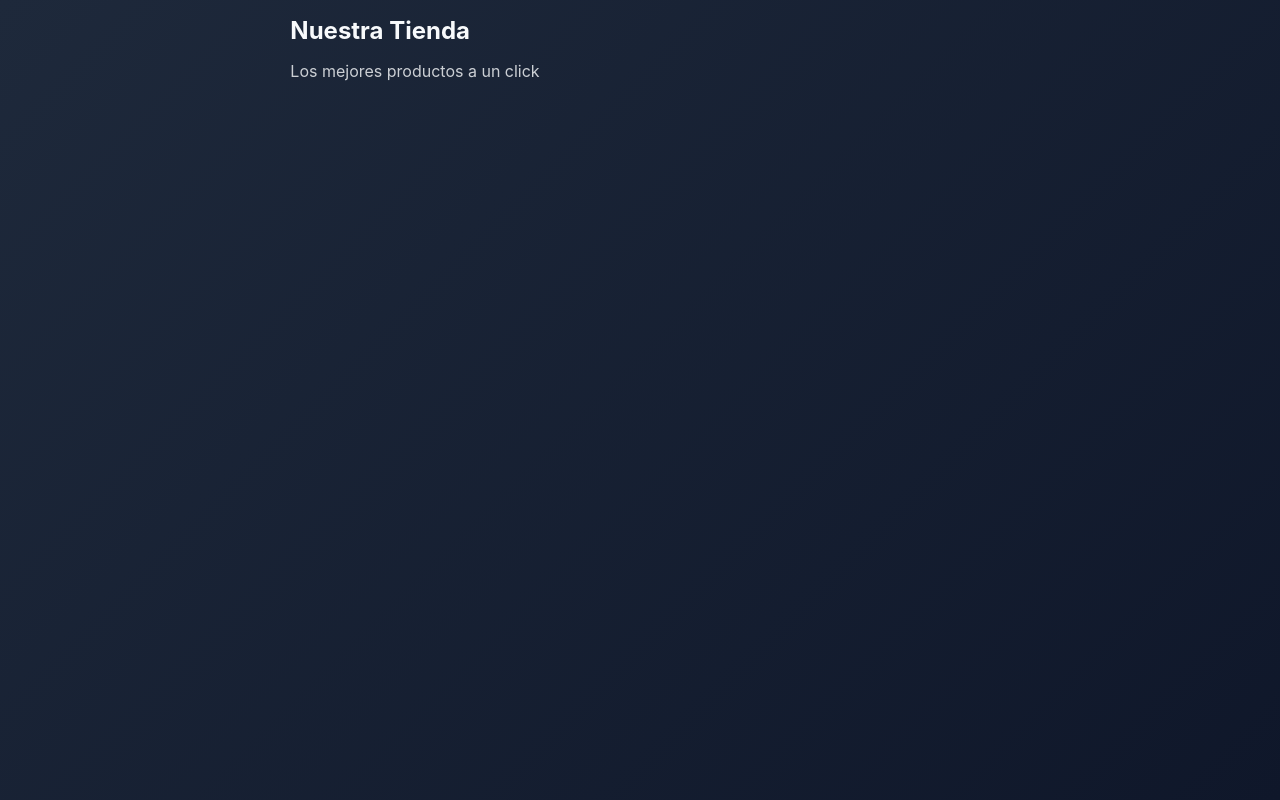
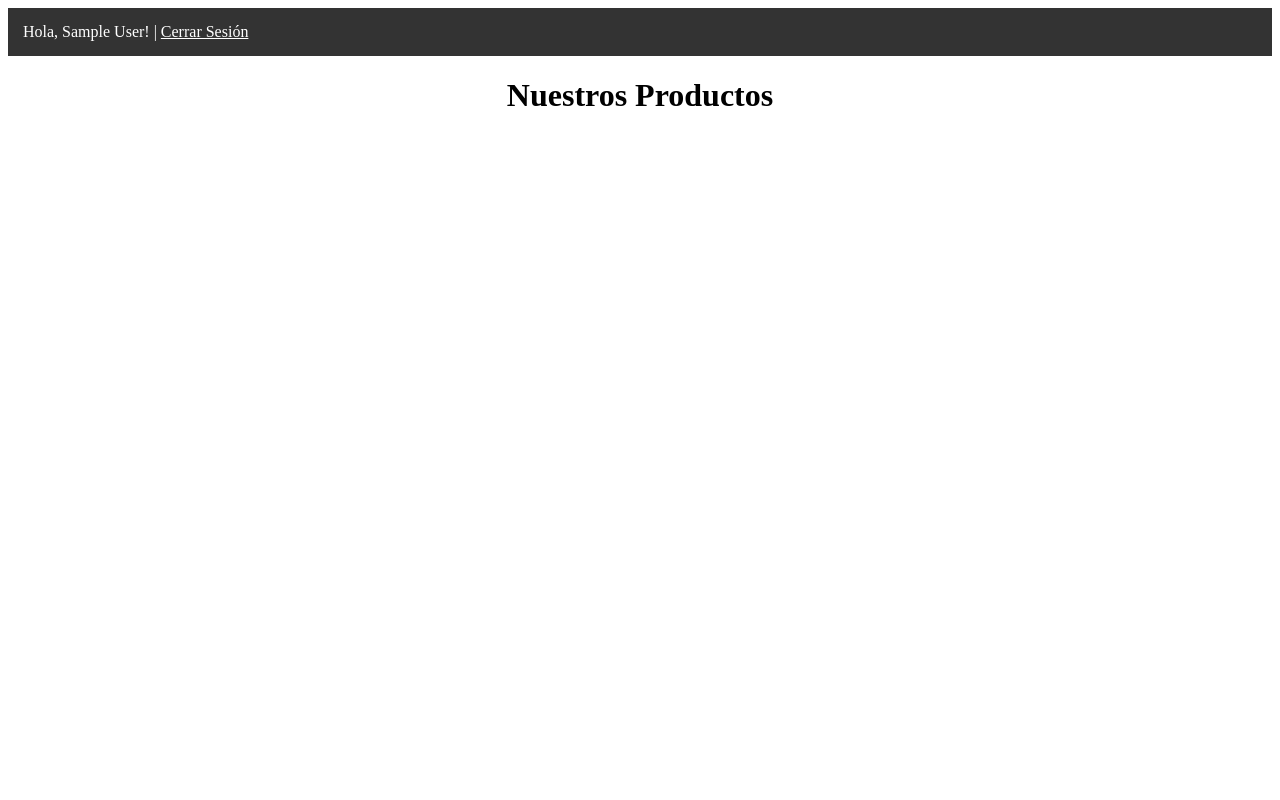
Before and after one commit to gleiderr99-boop/nuevo-proyecto, a Flask app: page /catalogo in a window 1280 px wide. Run offline with Flask 3, Linux system fonts and the light colour scheme; the visitor is signed in with stand-in values (Sample User, id 1).

Commit message:
Update index.html

```diff
--- a/templates/index.html
+++ b/templates/index.html
@@ -1,32 +1,32 @@
 <!DOCTYPE html>
-<html lang="es">
+<html>
 <head>
-    <meta charset="UTF-8">
-    <meta name="viewport" content="width=device-width, initial-scale=1.0">
-    <title>Catálogo Profesional</title>
-    <link rel="stylesheet" href="{{ url_for('static', filename='style.css') }}">
+    <title>Catálogo - Gleider Shop</title>
+    <style>
+        .grid { display: flex; flex-wrap: wrap; gap: 20px; justify-content: center; padding: 20px; }
+        .card { border: 1px solid #ddd; border-radius: 15px; width: 250px; padding: 15px; text-align: center; background: white; }
+        .card img { width: 100%; height: 200px; object-fit: cover; border-radius: 10px; }
+        .price { color: green; font-weight: bold; font-size: 1.5em; }
+        .wa-btn { background: #25d366; color: white; padding: 10px; text-decoration: none; border-radius: 5px; display: block; margin-top: 10px; }
+    </style>
 </head>
 <body>
-    <header>
-        <h1>Nuestra Tienda</h1>
-        <p>Los mejores productos a un click</p>
-    </header>
+    <nav style="background: #333; color: white; padding: 15px; text-align: space-between;">
+        <span>Hola, {{ session['user_name'] }}!</span> | <a href="/logout" style="color: white;">Cerrar Sesión</a>
+    </nav>
 
-    <main class="container">
-        <div class="grid-productos">
-            {% for p in productos %}
-            <div class="card">
-                <img src="{{ url_for('static', filename='uploads/' + p.imagen) }}" alt="{{ p.nombre }}">
-                <div class="info">
-                    <h3>{{ p.nombre }}</h3>
-                    <p class="precio">${{ p.precio }}</p>
-                    <a href="https://wa.me/573000000000?text=Hola, me interesa el producto: {{ p.nombre }}" class="btn-whatsapp">
-                        Pedir por WhatsApp
-                    </a>
-                </div>
-            </div>
-            {% endfor %}
+    <h1 style="text-align: center;">Nuestros Productos</h1>
+
+    <div class="grid">
+        {% for p in productos %}
+        <div class="card">
+            <img src="{{ url_for('static', filename='uploads/' + p.imagen) }}">
+            <h3>{{ p.nombre }}</h3>
+            <p>{{ p.descripcion }}</p>
+            <p class="price">${{ p.precio }}</p>
+            <a href="https://wa.me/573000000000?text=Hola%20Gleider,%20me%20interesa%20el%20producto:%20{{ p.nombre }}" class="wa-btn">Pedir por WhatsApp</a>
         </div>
-    </main>
+        {% endfor %}
+    </div>
 </body>
 </html>
```
